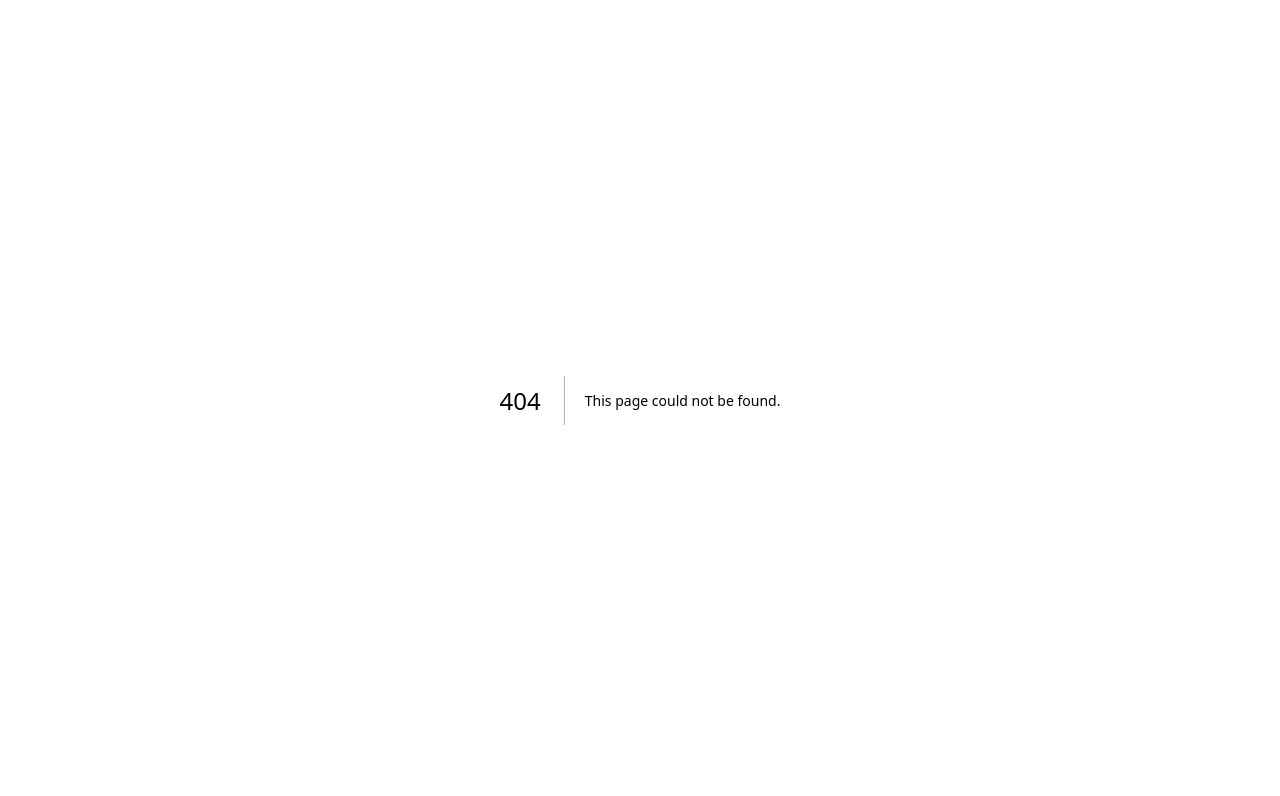
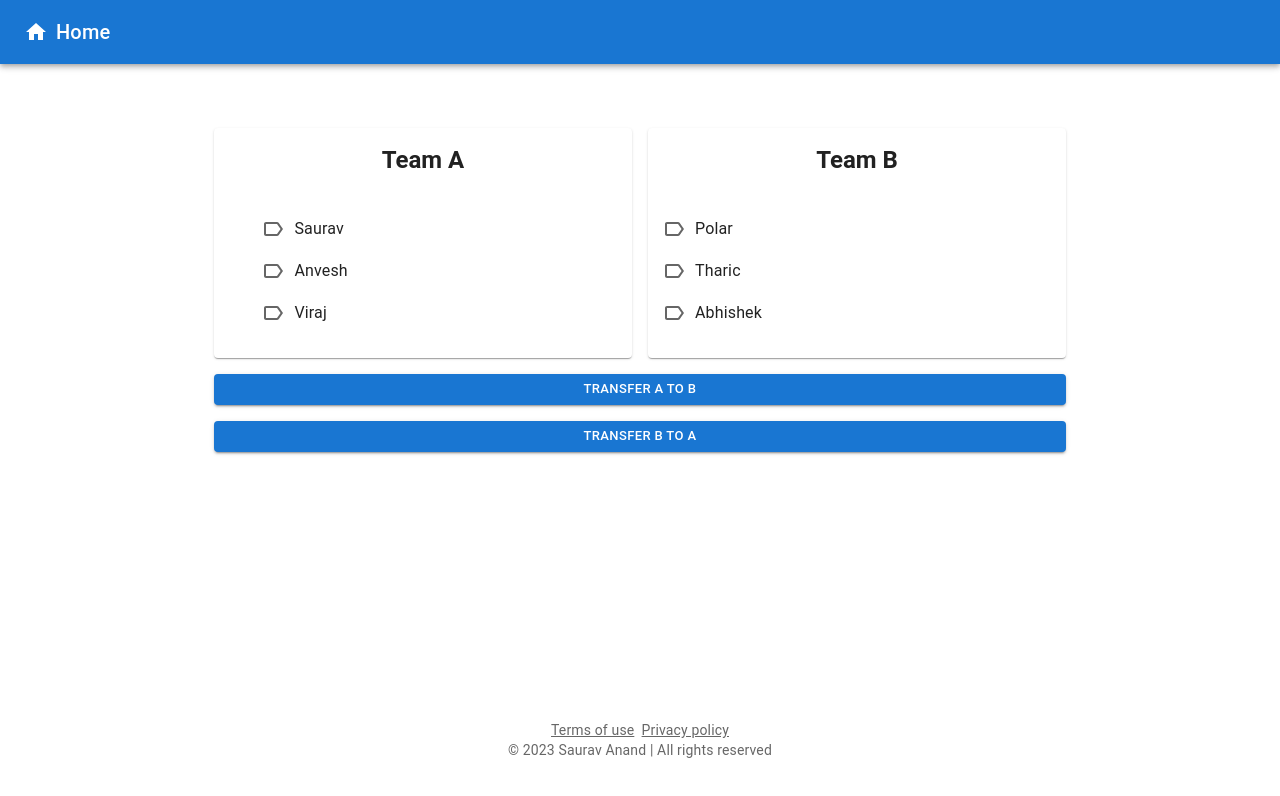
Before and after one commit to sauravanand195/todo-next, a Next.js app: page /swapper2 in a window 1280 px wide. Before the commit this address had no page. Shown: the top 796 px of the page. Built offline with nearby package versions, Linux system fonts and the light colour scheme.

Commit message:
basic swapper with checked issue

```diff
--- /dev/null
+++ b/pages/swapper2.js
@@ -0,0 +1,85 @@
+import { Button, Card, CardContent, CardHeader, Checkbox, Container, FormControlLabel, FormGroup, Grid, IconButton, Stack, Typography } from "@mui/material";
+import LabelOutlinedIcon from '@mui/icons-material/LabelOutlined';
+import LabelIcon from '@mui/icons-material/Label';
+import AppNavBar from "../components/appNavBar";
+import FooterTodo from "../components/footerTodo";
+import { useState } from "react";
+
+const Swapper2 = () => {
+    const [team, setTeam] = useState([
+        { name: 'Saurav', state: false },
+        { name: 'Anvesh', state: false },
+        { name: 'Viraj', state: false }
+    ])
+    const [teamB, setTeamB] = useState([
+        { name: 'Polar', state: false },
+        { name: 'Tharic', state: false },
+        { name: 'Abhishek', state: false }
+    ])
+
+    const updateSelection = async (ind, action, e) => {
+        let tm = action ? team : teamB
+        tm[ind].state = e.checked
+        action ? setTeam([...tm]) : setTeamB([...tm])
+    }
+
+    const modifyTeams = (action) => {
+        let sel = [], rem = []
+        rem = (action ? team : teamB).filter(i => { if (i.state === true) sel.push(i); else return true })
+        if (action) { setTeamB([...teamB, ...sel]); setTeam(rem) }
+        else { setTeam([...team, ...sel]); setTeamB(rem) }
+    }
+
+    return (
+        <div>
+            <AppNavBar label="Home" />
+            <Container maxWidth="md" sx={{ minHeight: '78vh' }}>
+                <Grid container pt={8} spacing={2}>
+                    <Grid item md={6} sm={6} xs={6}>
+                        <Card sx={{ height: '100%', display: 'flex', flexDirection: 'column' }}>
+                            <CardHeader title={<Typography variant="h5" sx={{ fontWeight: "bold", textAlign: "center" }}>Team A</Typography>} />
+                            <CardContent sx={{ flexGrow: 1, ml: '8%' }}>
+                                {team.map((val, ind) => {
+                                    return (<FormGroup key={ind}>
+                                        <FormControlLabel control={<Checkbox
+                                            checked={val.state}
+                                            id="checkbox-elem"
+                                            onChange={(e) => updateSelection(ind, true, e.target)}
+                                            icon={<LabelOutlinedIcon />}
+                                            checkedIcon={<LabelIcon />}
+                                        />} label={val.name} />
+                                    </FormGroup>)
+                                })}
+                            </CardContent>
+                        </Card>
+                    </Grid>
+                    <Grid item md={6} sm={6} xs={6}>
+                        <Card sx={{ height: '100%', display: 'flex', flexDirection: 'column' }}>
+                            <CardHeader title={<Typography variant="h5" sx={{ fontWeight: "bold", textAlign: "center" }}>Team B</Typography>} />
+                            <CardContent>
+                                {teamB.map((val, ind) => {
+                                    return (<FormGroup key={ind}>
+                                        <FormControlLabel control={<Checkbox
+                                            checked={val.state}
+                                            id="checkbox-ele"
+                                            onChange={(e) => updateSelection(ind, false, e.target)}
+                                            icon={<LabelOutlinedIcon />}
+                                            checkedIcon={<LabelIcon />}
+                                        />} label={val.name} />
+                                    </FormGroup>)
+                                })}
+                            </CardContent>
+                        </Card>
+                    </Grid>
+                </Grid>
+                <Stack sx={{ pt: 2 }} direction="column" justifyContent="center" spacing={2}>
+                    <Button variant="contained" size="small" onClick={() => { modifyTeams(true) }}>Transfer A to B</Button>
+                    <Button variant="contained" size="small" onClick={() => { modifyTeams(false) }}>Transfer B to A</Button>
+                </Stack>
+            </Container >
+            <FooterTodo />
+        </div >
+    );
+}
+
+export default Swapper2;
```
Also changed, not shown: pages/swapper.js (+5 -5 lines).
